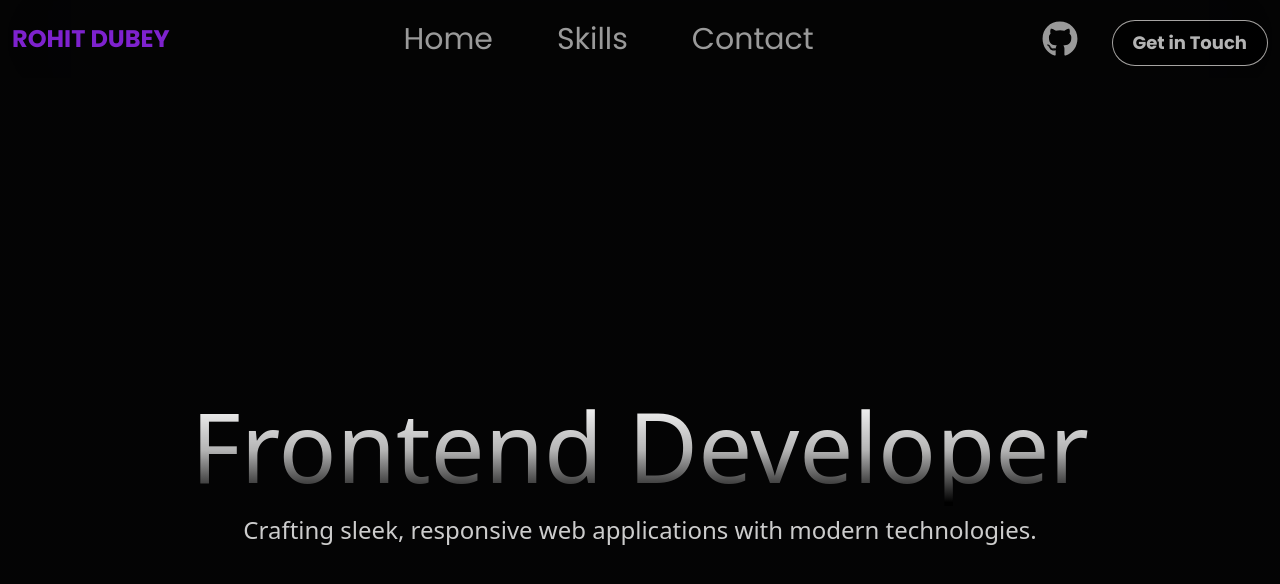
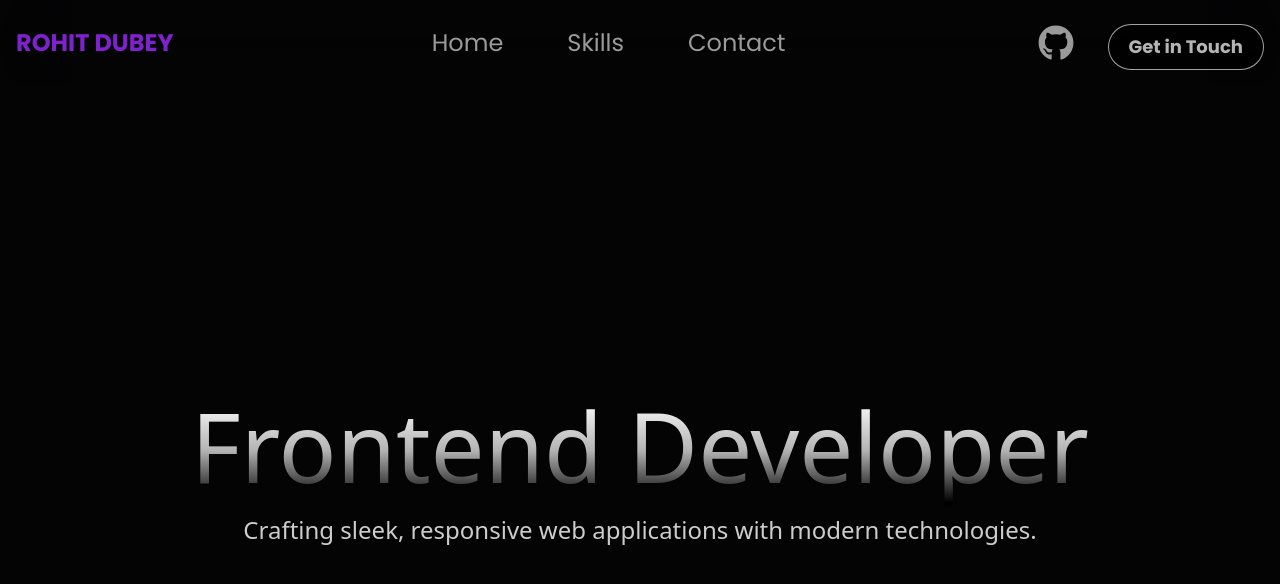
Before and after one commit to ROHITDUBEY777/My-portfolio, a React (Vite) app: page / in a window 1280 px wide. Shown: the top 584 px of the page. Built offline with nearby package versions, Linux system fonts and the light colour scheme.

Commit message:
final commit

```diff
--- a/src/components/sections/Navbar.jsx
+++ b/src/components/sections/Navbar.jsx
@@ -42,11 +42,11 @@ const Navbar = () => {
   return (
 
 
-        <nav className="fixed backdrop-blur-3xl xl:flex  xl:justfiy-between flex  justify-between bg-gradient-to-b font-[Poppins] w-full z-50 right-0 top-0 left-0  items-center  nav-style text-2xl   p-3 ">
+        <nav className="fixed backdrop-blur-3xl xl:flex  xl:justfiy-between flex  justify-between bg-gradient-to-b font-[Poppins] w-full z-50 right-0 top-0 left-0  items-center  nav-style text-2xl   p-5 md:p-4 lg:p-4 xl:p-4">
             <p className='text-[var(--foreground)] flex items-start  font-bold opacity-100 transition duration-300'>ROHIT DUBEY</p>
 
 
-            <ul className=' hidden md:hidden lg:flex   justify-between  xl:text-3xl lg:text-2xl left-0 items-center  gap-16  '>
+            <ul className=' hidden md:hidden lg:flex   justify-between  xl:text-2xl lg:text-2xl left-0 items-center  gap-16  '>
                 <li className="bg-gradient-to-b cursor-pointer opacity-60 hover:opacity-100 transition duration-300 " onClick={()=>handlescroll('Home')}  >
                 Home</li>
 
--- a/src/components/sections/contactform.jsx
+++ b/src/components/sections/contactform.jsx
@@ -44,10 +44,10 @@ const Contactform = () => {
 
   return (
 
-    <div id='Contact' className=' md:justify-between  px-2  mb-10 items-center  flex   flex-row lg:flex-row  md:flex-col     mt-4  gap-5    '>
+    <div className=' md:justify-between  px-2  mb-10 items-center  flex   flex-row lg:flex-row  md:flex-col     mt-4  gap-5    '>
 
 
-   <form  onSubmit={sendemail}   className='space-y-2 min-w-1/2 max-h-fit   md:h-fit w-full '>
+   <form  id='Contact'  onSubmit={sendemail}   className='space-y-2 min-w-1/2 max-h-fit   md:h-fit w-full '>
      <p className='md:text-base lg:text-xl xl:text-xl text-base'>Enter your name here </p>
     <input
     type="text"
@@ -78,7 +78,7 @@ const Contactform = () => {
      rows="5"
      className='w-full p-2 bg-[#1e293b] border'
      />
-    <button type='submit'  className='btn-2 hover:text-black  hover:border-white duration-200 border px-4 py-2'> Send </button>
+    <button type='submit' onSubmit={(e)=>e.preventDefault()} className='btn-2 hover:text-black  hover:border-white duration-200 border px-4 py-2'> Send </button>
     {status && <p className={`text-base ${status.includes("success")? "text-green-600 ":"text-red-600"}`}>{status}</p>}
 
     </form>
```
